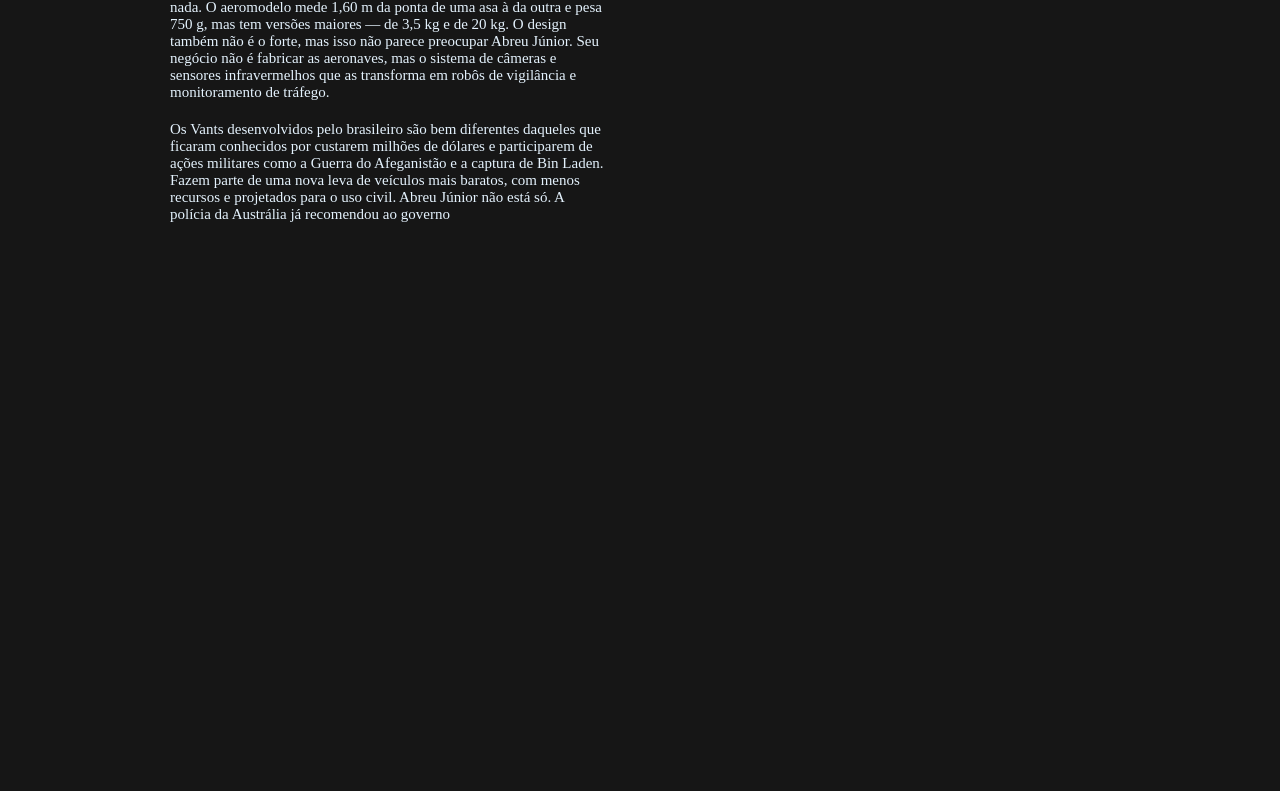
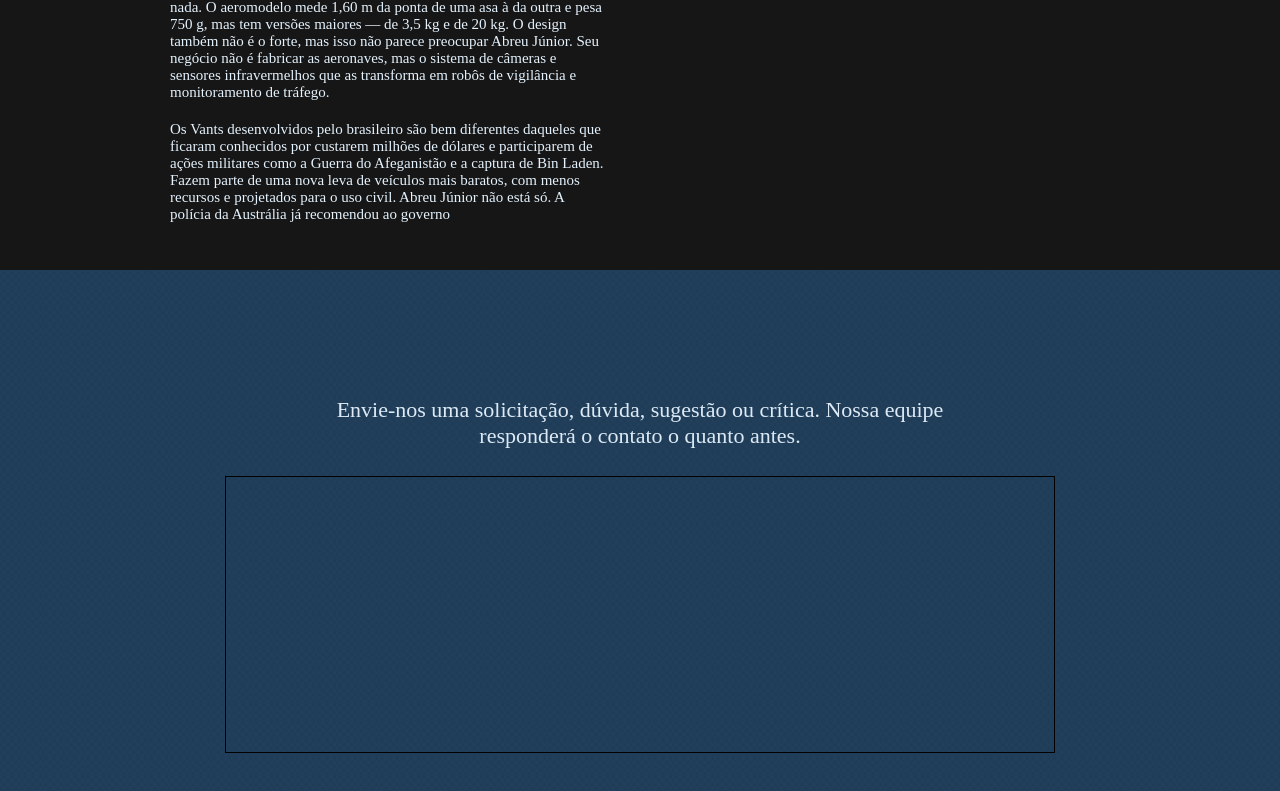
Before and after one commit to LucasSAmaral/desafio-storm, a Vue app: page / in a window 1280 px wide. Shown: the part 1123-1914 px from the top of the page. Before the commit the page ends 1373 px from the top, so only its background shows below. Built offline with nearby package versions, Linux system fonts and the light colour scheme.

Commit message:
Inicio do desenvolvimento da area de contato

```diff
--- a/src/App.vue
+++ b/src/App.vue
@@ -4,6 +4,7 @@
     <Carrossel></Carrossel>
     <NewsMobile v-if="width <= 768"></NewsMobile>
     <NewsDesktop v-if="width > 768"></NewsDesktop>
+    <ContactUs></ContactUs>
   </div>
 </template>
 
@@ -12,6 +13,7 @@ import Header from '@/components/Header'
 import Carrossel from '@/components/Carrossel'
 import NewsMobile from '@/components/NewsMobile'
 import NewsDesktop from '@/components/NewsDesktop'
+import ContactUs from '@/components/ContactUs'
 
 export default {
   name: 'App',
@@ -19,7 +21,8 @@ export default {
     Header,
     Carrossel,
     NewsMobile,
-    NewsDesktop
+    NewsDesktop,
+    ContactUs
   },
   data(){
     return {
--- /dev/null
+++ b/src/components/ContactUs.vue
@@ -0,0 +1,49 @@
+<template>
+    <div class="contact-us__container">
+        <div class="contact-us__text">
+            <p>Envie-nos uma solicitação, dúvida, sugestão ou crítica. Nossa equipe responderá o contato o quanto antes.</p>
+        </div>
+        <div class="contact-us__contact-area">
+
+        </div>
+    </div>
+</template>
+
+<script>
+export default {
+    name: 'ContactUs'
+}
+</script>
+
+<style lang="scss">
+    .contact-us {
+        &__container {
+            width: 100%;
+            padding-top: 107px;
+            max-width: 1400px;
+            min-height: 652px;
+            background-image: url('../assets/contact-us-background.jpg')
+        }
+        &__text {
+            font-family: adobe-garamond-pro, serif;
+            color: #ddeaf5;
+            font-size: 22px;
+            max-width: 633px;
+            width: 100%;
+            height: 99px;
+            margin: 0 auto;
+            text-align: center;
+            padding-top: 20px;
+
+            p {
+                margin: 0;
+            }
+        }
+        &__contact-area {
+            max-width: 830px;
+            height: 277px;
+            border: 1px solid #000000;
+            margin: 0 auto;
+        }
+    }
+</style>
--- a/src/components/NewsDesktop.vue
+++ b/src/components/NewsDesktop.vue
@@ -100,6 +100,7 @@ export default {
             margin: 0 auto;
             margin-top: 115px;
             display: flex;
+            margin-bottom: 20px;
 
         }
         &__article {
```
Also changed, not shown: src/assets/contact-us-background.jpg (added).
